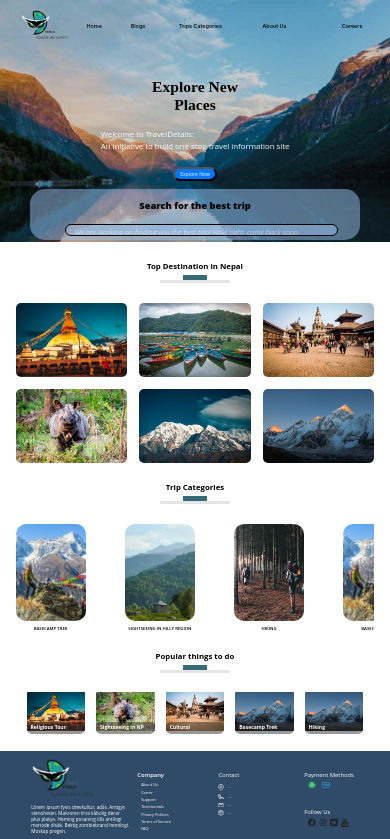
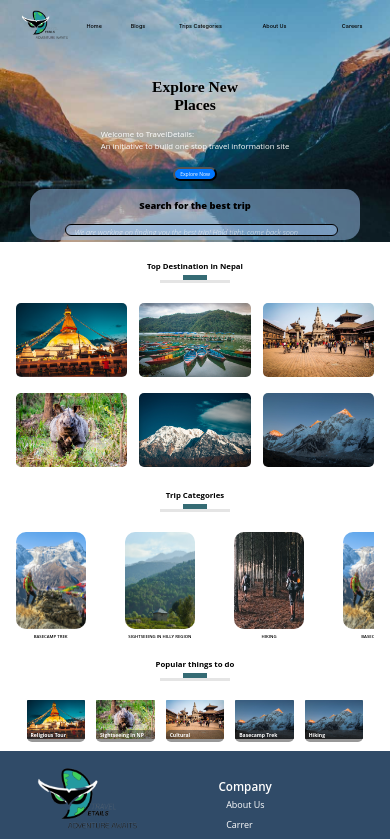
Before and after one commit to sauravsvt/traveldetails, a React (Create React App) app: page / in a window 390 px wide. Shown: the top 839 px of the page. Built offline with nearby package versions, Linux system fonts and the light colour scheme.

Commit message:
Made footer responsive
made the picture clickable

```diff
--- a/src/Article.js
+++ b/src/Article.js
@@ -1,4 +1,5 @@
 import "./Article.css"
+import {BrowserRouter as Router, Routes, Route, Link} from 'react-router-dom';
 import Kathmandu from "./pic/Kathmandu.png"
 import Pokhara from "./pic/Pokhara.png"
 import Bhaktapur from "./pic/Bhaktapur.png"
@@ -19,12 +20,12 @@ function Article(){
                     <div className="line2"></div>
                 </div>
                 <div className="destinations-img">
-                    <img src={Kathmandu} alt="kathmandu" />
-                    <img src={Pokhara} alt="Pokhara" />
-                    <img src={Bhaktapur} alt="Bhaktapur" />
-                    <img src={Chitwan} alt="Chitwan" />
-                    <img src={Annapurna} alt="Annapurna" />
-                    <img src={Everest} alt="Everest" />
+                    <Link><img src={Kathmandu} alt="kathmandu" /></Link>
+                    <Link><img src={Pokhara} alt="Pokhara" /></Link>
+                    <Link><img src={Bhaktapur} alt="Bhaktapur" /></Link>
+                    <Link><img src={Chitwan} alt="Chitwan" /></Link>
+                    <Link><img src={Annapurna} alt="Annapurna" /></Link>
+                    <Link><img src={Everest} alt="Everest" /></Link>
                 </div>
             </div>
         </article>
--- a/src/Article1.js
+++ b/src/Article1.js
@@ -1,4 +1,5 @@
 import "./Article1.css"
+import {BrowserRouter as Router, Routes, Route, Link} from 'react-router-dom';
 import Basecamp from "./Trip/basecamp.png"
 import Hike from "./Trip/hike.png"
 import Hill from "./Trip/hill.png"
@@ -13,32 +14,32 @@ function Article1(){
                 </div>
                 <div className="trip-img">
                     <div className="slide-img">
-                        <img src={Basecamp} />
+                        <Link><img src={Basecamp} /></Link>
                         <p>BASECAMP TREK</p>
                     </div>
 
                     <div className="slide-img">
-                        <img src={Hill} />
+                    <Link><img src={Hill} /></Link>
                         <p>SIGHTSEEING IN HILLY REGION</p>
                     </div>
 
                     <div className="slide-img">
-                        <img src={Hike} />
+                    <Link><img src={Hike} /></Link>
                         <p>HIKING</p>
                     </div>
 
                     <div className="slide-img">
-                        <img src={Basecamp} />
+                    <Link><img src={Basecamp} /></Link>
                         <p>BASECAMP TREK</p>
                     </div>
 
                     <div className="slide-img">
-                        <img src={Hill} />
+                    <Link><img src={Hill} /></Link>
                         <p>SIGHTSEEING IN HILLY REGION</p>
                     </div>
 
                     <div className="slide-img">
-                        <img src={Hike} />
+                    <Link><img src={Hike} /></Link>
                         <p>HIKING</p>
                     </div>
                 </div>
--- a/src/Article2.js
+++ b/src/Article2.js
@@ -1,4 +1,5 @@
 import "./Article2.css"
+import {BrowserRouter as Router, Routes, Route, Link} from 'react-router-dom';
 import Kathmandu from "./pic/Kathmandu.png"
 import Pokhara from "./pic/Pokhara.png"
 import Bhaktapur from "./pic/Bhaktapur.png"
@@ -15,26 +16,40 @@ function Article2(){
                     <div className="line2"></div>
                 </div>
                 <div className="ttd">
+                    <Link>
                     <div className="container">
                         <img src={Kathmandu}/>
                         <p>Religious Tour</p>
                     </div>
+                    </Link>
+
+                    <Link>
                     <div className="container">
                         <img src={Chitwan}/>
                         <p>Sightseeing in NP</p>
                     </div>
+                    </Link>
+
+                    <Link>
                     <div className="container">
                         <img src={Bhaktapur}/>
                         <p>Cultural</p>
                     </div>
+                    </Link>
+
+                    <Link>
                     <div className="container">
                         <img src={Everest}/>
                         <p>Basecamp Trek</p>
                     </div>
+                    </Link>
+
+                    <Link>
                     <div className="container">
                         <img src={Everest}/>
                         <p>Hiking</p>
                     </div>
+                    </Link>
                 </div>
             </div>
     )
--- a/src/Footer.css
+++ b/src/Footer.css
@@ -1,3 +1,7 @@
+*{
+    box-sizing: border-box;
+}
+
 .footer-box{
     display: grid;
     grid-template-rows: 25vw 43vw;
@@ -113,6 +117,7 @@
 .payment_icons{
     display: flex;
     gap: 0.5vw;
+    align-items: center;
 }
 
 .payment_icon{
@@ -161,3 +166,116 @@
     font-size: 1vw;
     color: #FFFFFF;
 }
+
+
+@media only screen and (max-width: 600px){
+    .footer1{
+        display: inline-block;
+        background: rgba(26, 56, 88, 0.9);
+        gap: 0;
+        margin-top: 0.5rem;
+    }
+
+    .footer_left{
+        grid-template-columns: 50% 40%;
+        padding: 4vw 0;
+        margin-bottom: 0;
+    }
+
+    .footer_left .left img{
+        width: 30vw;
+        height: auto;
+    }
+
+    .footer_left .left p{
+        font-size: 2.5vw;
+    }
+
+    .footer_left .right p{
+        font-size: 3vw;
+    }
+
+
+    /* Company list */
+    .footer_left .right ul{
+        gap: 1.8vw;
+    }
+
+    .footer_left .right ul li .link{
+        font-size: 2.3vw;
+        margin-left: 2vw;
+    }
+
+    .footer_right{
+        grid-template-columns: 56% 40%;
+        padding: 1vw 4vw;
+        margin: 0 0 2vw 0;
+    }
+
+    .footer_contact{
+        gap: 1.8vw;
+        margin-left: 2vw;
+    }
+
+    .footer_list{
+        gap: 2.2vw;
+    }
+
+    .contacts_icon{
+        width: 4vw;
+    }
+
+    .footer_right_title{
+        font-size: 3vw;
+    }
+
+    .contacts_p{
+        font-size: 2.3vw;
+    }
+
+    .left1{
+        margin-left: 4vw;
+    }
+
+
+    .payment_icons{
+        display: flex;
+        gap: 1.7vw;
+    }
+
+    .payment_icon{
+        width: 8vw;
+        height: auto;
+        margin: 0.5vw 0 0 1vw;
+    }
+
+    .follow{
+        margin: 5vw 0 0 0;
+    }
+
+    .follow_icons{
+        gap: 2vw;
+        margin: 1.7vw 0 0 2.2vw;
+    }
+
+    .follow_icon{
+        width: 6vw;
+        height: auto;
+    }
+
+
+
+
+    .footer2{
+        height: 6vw;
+    }
+
+    .copyright{
+        width: 3.3vw;
+        height: auto;
+    }
+
+    .footer2 p{
+        font-size: 3vw;
+    }
+}
```
Also changed, not shown: src/Footer.js (+14 -0 lines).
